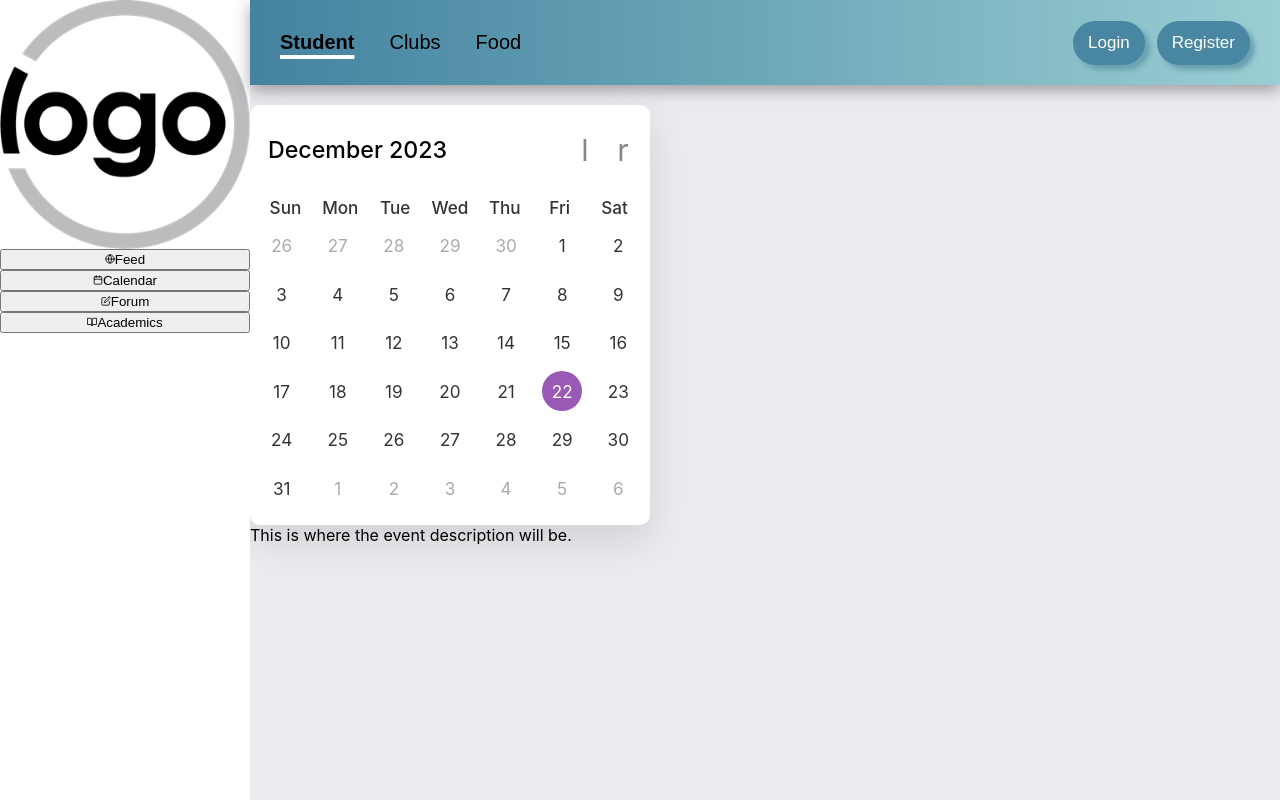
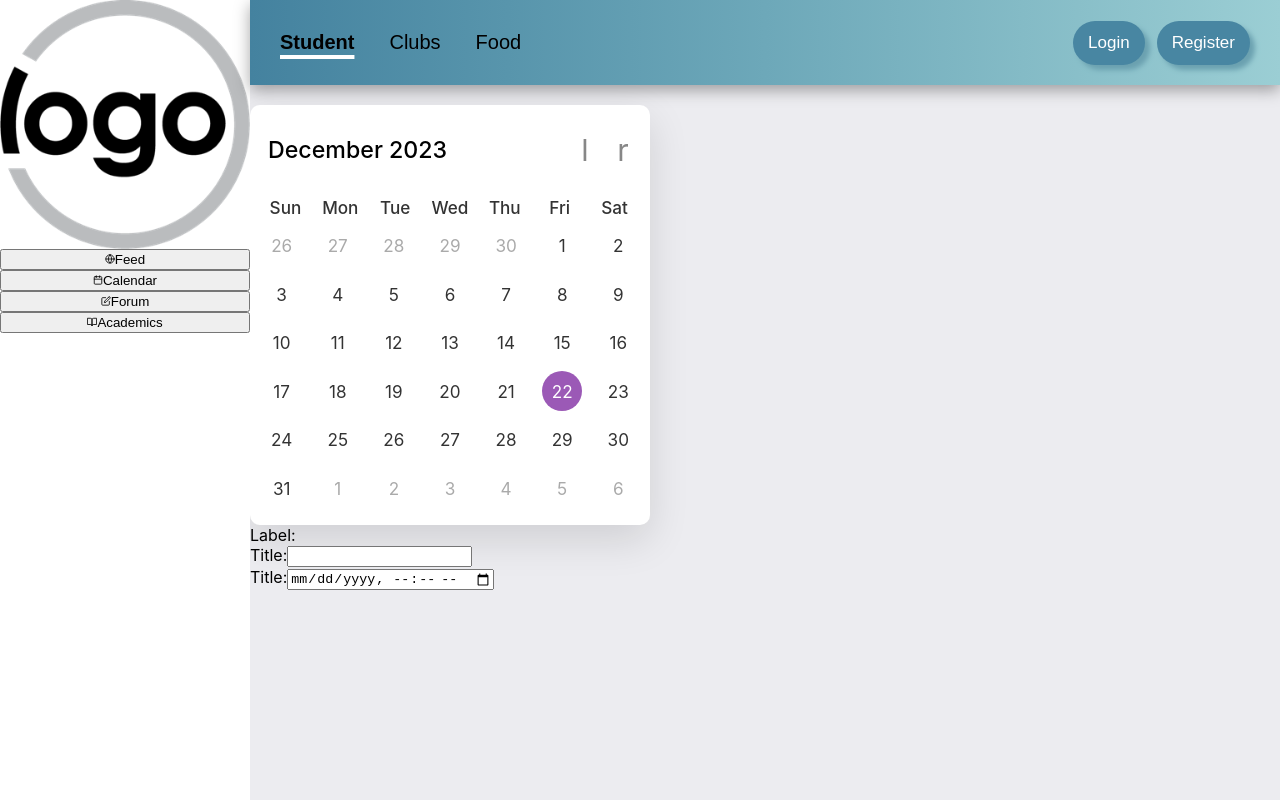
Before and after one commit to devashishdubal/insti_nitw, a React (Create React App) app: page / in a window 1280 px wide. Both pictures are taken after a click on the button "Calendar". Built offline with nearby package versions, Linux system fonts and the light colour scheme; a web font is replaced by a local one.

Commit message:
Change structuring of full_app and styling

```diff
--- /dev/null
+++ b/src/components/students/calendar/CustomEvents.jsx
@@ -0,0 +1,23 @@
+const CustomEvents = () => {
+    return (
+        <div className="custom-wrapper">
+            <div className="label-container">
+                <div className="label-desc">Label:</div>
+                <div className="label-color"></div>
+                <div className="label-color"></div>
+                <div className="label-color"></div>
+                <div className="label-color custom"></div>
+            </div>
+            <div className="title-container">
+                <label for="title" className="title-desc">Title:</label>
+                <input type="text" id="title" name="title" />
+            </div>
+            <div className="datetime-container">
+                <label for="datetime" className="datetime-desc">Title:</label>
+                <input type="datetime-local" id="datetime" name="datetime" />
+            </div>
+        </div>
+    )
+}
+
+export default CustomEvents
--- a/src/layout/CalenderLayout.jsx
+++ b/src/layout/CalenderLayout.jsx
@@ -1,4 +1,5 @@
 import Calendar from "../components/students/calendar/Calendar";
+import CustomEvents from "../components/students/calendar/CustomEvents";
 
 const CalendarLayout = () => {
 
@@ -8,7 +9,7 @@ const CalendarLayout = () => {
                 <Calendar />
             </div>
             <div className="event">
-                This is where the event description will be.
+                <CustomEvents />
             </div>
         </div>
     );
```
Also changed, not shown: src/components/students/calendar/Calendar.jsx (+15 -15 lines).
